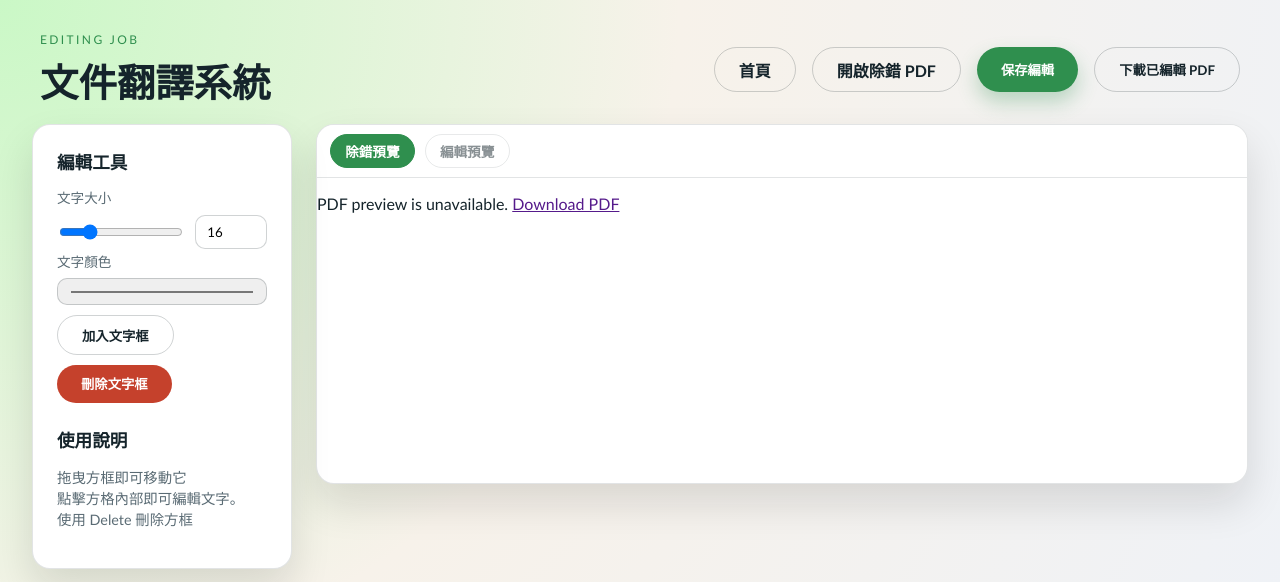
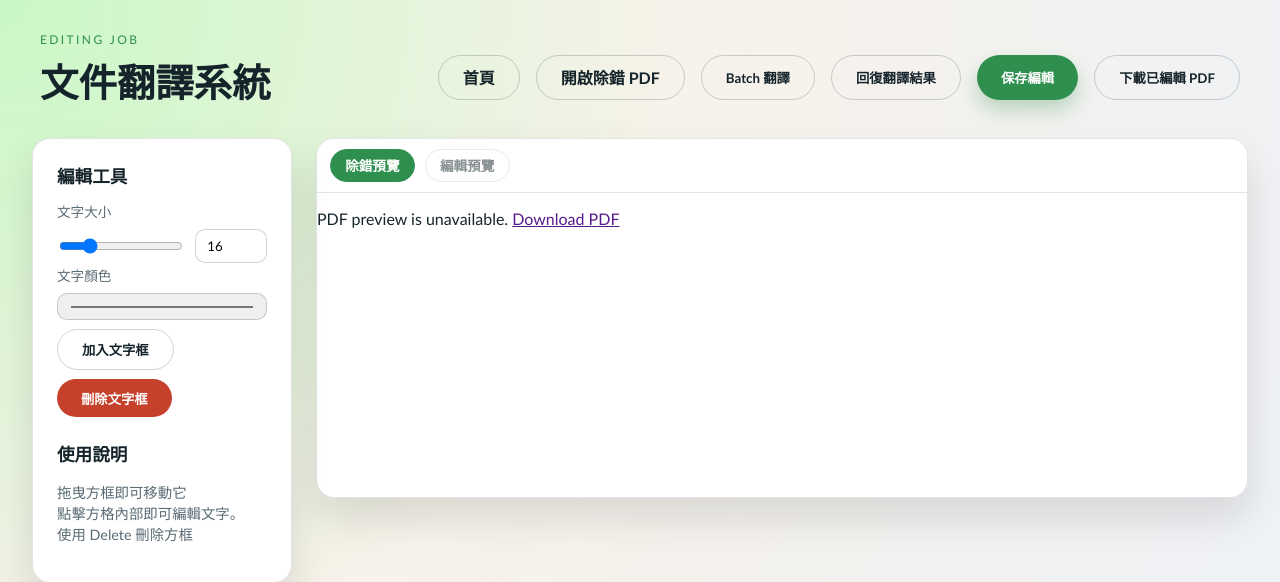
Before and after one commit to RyanHuang781245/pdf_ocr_translate, a Flask app: template templates/editor.html in a window 1280 px wide. Shown: the top 582 px of the page. Run offline with Flask 3, Linux system fonts and the light colour scheme; the template is opened without the code that fills it, so the values that code supplies are empty.

Commit message:
翻譯功能改為使用azure batch api進行批次翻譯

```diff
--- a/app.py
+++ b/app.py
@@ -1,9 +1,13 @@
 from __future__ import annotations
 
+import datetime
+import logging
 import json
 import os
 import re
 import shutil
+import threading
+import time
 import uuid
 from pathlib import Path
 from typing import Any
@@ -12,13 +16,33 @@ import fitz
 from flask import Flask, abort, jsonify, redirect, render_template, request, send_from_directory, url_for
 from werkzeug.utils import secure_filename
 
-from pipeline_ocr_overlay import run_pipeline
+from pipeline_ocr_overlay import PipelineCancelled, run_pipeline
 
 BASE_DIR = Path(__file__).resolve().parent
 OUT_ROOT = BASE_DIR / "out"
 JOB_ROOT = OUT_ROOT / "jobs"
 UPLOAD_ROOT = OUT_ROOT / "uploads"
 TRITON_URL = os.getenv("TRITON_URL", "localhost:8001")
+AZURE_BASE_URL = os.getenv("AZURE_OPENAI_BASE_URL", "https://uocp-azure-openai.openai.azure.com/openai/v1/")
+AZURE_API_KEY_ENV = os.getenv("AZURE_OPENAI_API_KEY_ENV", "UO_AZURE_OPENAI_API_KEY")
+AZURE_BATCH_MODEL = os.getenv("AZURE_BATCH_MODEL", "gpt-4o-mini-global-batch")
+AZURE_BATCH_POLL_SECONDS = float(os.getenv("AZURE_BATCH_POLL_SECONDS", "60"))
+AZURE_BATCH_COMPLETION_WINDOW = os.getenv("AZURE_BATCH_COMPLETION_WINDOW", "24h")
+AZURE_BATCH_SYSTEM_PROMPT = os.getenv(
+    "AZURE_BATCH_SYSTEM_PROMPT",
+    "\n".join(
+        [
+            "You are a professional medical device regulatory translator.",
+            "Translate the text from Chinese to English accurately and literally.",
+            "Do NOT summarize, paraphrase, explain, or add content.",
+            "Preserve all numbers, codes, references, and formatting.",
+            "Output only the translated English text.",
+        ]
+    ),
+).strip()
+BATCH_INPUT_NAME = "azure_batch_input.jsonl"
+BATCH_OUTPUT_NAME = "azure_batch_output.jsonl"
+BATCH_STATUS_NAME = "batch_status.json"
 ALLOWED_EXTENSIONS = {".pdf"}
 FONT_CANDIDATES = [
     r"C:\Windows\Fonts\msjh.ttf",
@@ -31,6 +55,12 @@ FONT_CANDIDATES = [
     r"C:\Windows\Fonts\simsun.ttc",
 ]
 app = Flask(__name__)
+logger = logging.getLogger(__name__)
+if not logging.getLogger().handlers:
+    logging.basicConfig(level=logging.INFO, format="%(asctime)s | %(levelname)s | %(message)s")
+
+ACTIVE_UPLOAD: dict[str, Any] | None = None
+ACTIVE_UPLOAD_LOCK = threading.Lock()
 
 
 def _safe_job_id(job_id: str) -> bool:
@@ -46,6 +76,47 @@ def _job_timestamp(path: Path) -> float:
         return path.stat().st_mtime
     except FileNotFoundError:
         return 0.0
+
+
+def _batch_status_path(job_dir: Path) -> Path:
+    return job_dir / BATCH_STATUS_NAME
+
+
+def _batch_config_path(job_dir: Path) -> Path:
+    return job_dir / "batch_config.json"
+
+
+def _write_batch_config(job_dir: Path, config: dict[str, Any]) -> None:
+    _batch_config_path(job_dir).write_text(json.dumps(config, ensure_ascii=False, indent=2), encoding="utf-8")
+
+
+def _load_batch_config(job_dir: Path) -> dict[str, Any] | None:
+    path = _batch_config_path(job_dir)
+    if not path.exists():
+        return None
+    try:
+        return json.loads(path.read_text(encoding="utf-8"))
+    except json.JSONDecodeError:
+        return None
+
+
+def _write_batch_status(job_dir: Path, status: str, **meta: Any) -> None:
+    payload = {
+        "status": status,
+        "updated_at": time.time(),
+        **meta,
+    }
+    _batch_status_path(job_dir).write_text(json.dumps(payload, ensure_ascii=False, indent=2), encoding="utf-8")
+
+
+def _load_batch_status(job_dir: Path) -> dict[str, Any] | None:
+    path = _batch_status_path(job_dir)
+    if not path.exists():
+        return None
+    try:
+        return json.loads(path.read_text(encoding="utf-8"))
+    except json.JSONDecodeError:
+        return None
 
 
 def _load_edits_map(job_dir: Path) -> dict[int, list[dict[str, Any]]]:
@@ -164,6 +235,239 @@ def _resolve_fontfile() -> str | None:
         if Path(candidate).exists():
             return candidate
     return None
+
+
+def _normalize_text(text: str) -> str:
+    return " ".join((text or "").strip().split())
+
+
+def _parse_batch_custom_id(custom_id: str) -> tuple[int, int] | None:
+    m = re.match(r"p(\d+)-l(\d+)$", custom_id or "")
+    if not m:
+        return None
+    return int(m.group(1)), int(m.group(2))
+
+
+def _extract_batch_translation(item: dict[str, Any]) -> str:
+    body = item.get("response", {}).get("body", {}) or {}
+    if "output_text" in body:
+        return str(body.get("output_text") or "").strip()
+    choices = body.get("choices", []) or []
+    if choices:
+        return str(choices[0].get("message", {}).get("content", "")).strip()
+    return ""
+
+
+def _poly_to_bbox(poly: list[list[float]] | None) -> dict[str, float] | None:
+    if not poly or len(poly) < 4:
+        return None
+    xs = [float(p[0]) for p in poly if isinstance(p, (list, tuple)) and len(p) >= 2]
+    ys = [float(p[1]) for p in poly if isinstance(p, (list, tuple)) and len(p) >= 2]
+    if not xs or not ys:
+        return None
+    x1, y1, x2, y2 = min(xs), min(ys), max(xs), max(ys)
+    return {"x": x1, "y": y1, "w": x2 - x1, "h": y2 - y1}
+
+
+def _get_azure_client():
+    try:
+        from dotenv import load_dotenv
+        from openai import OpenAI
+    except Exception as exc:
+        raise RuntimeError("openai and python-dotenv are required for Azure batch translation.") from exc
+
+    load_dotenv()
+    api_key = os.getenv(AZURE_API_KEY_ENV)
+    if not api_key:
+        raise RuntimeError(f"Environment variable {AZURE_API_KEY_ENV} is not set.")
+    return OpenAI(base_url=AZURE_BASE_URL, api_key=api_key)
+
+
+def _resolve_batch_prompt(target_lang: str, override: str | None = None) -> str:
+    if override:
+        return override.strip()
+    normalized = (target_lang or "").strip().lower()
+    if normalized in {"en", "english", "en-us", "en-gb"}:
+        return AZURE_BATCH_SYSTEM_PROMPT
+    return "\n".join(
+        [
+            "You are a professional translator.",
+            f"Translate the text to {target_lang} accurately and literally.",
+            "Do NOT summarize, paraphrase, explain, or add content.",
+            "Preserve all numbers, codes, references, and formatting.",
+            "Output only the translated text.",
+        ]
+    ).strip()
+
+
+def _build_batch_items(
+    ocr_pages: list[dict[str, Any]],
+    model_name: str,
+    system_prompt: str,
+) -> list[dict[str, Any]]:
+    items: list[dict[str, Any]] = []
+    for page in ocr_pages:
+        page_idx = int(page.get("page_index_0based", 0))
+        texts = page.get("rec_texts", []) or []
+        for idx, text in enumerate(texts):
+            clean = _normalize_text(text)
+            if not clean:
+                continue
+            custom_id = f"p{page_idx:04d}-l{idx:04d}"
+            items.append(
+                {
+                    "custom_id": custom_id,
+                    "method": "POST",
+                    "url": "/v1/chat/completions",
+                    "body": {
+                        "model": model_name,
+                        "messages": [
+                            {"role": "system", "content": system_prompt},
+                            {"role": "user", "content": clean},
+                        ],
+                    },
+                }
+            )
+    return items
+
+
+def _write_jsonl(path: Path, items: list[dict[str, Any]]) -> None:
+    with path.open("w", encoding="utf-8") as f:
+        for item in items:
+            f.write(json.dumps(item, ensure_ascii=False) + "\n")
+
+
+def _load_ocr_pages(job_dir: Path) -> list[dict[str, Any]]:
+    json_dir = job_dir / "ocr_json"
+    if not json_dir.exists():
+        raise FileNotFoundError(f"Missing OCR JSON directory: {json_dir}")
+    page_paths = sorted(json_dir.glob("*_res_with_pdf_coords.json"))
+    if not page_paths:
+        raise RuntimeError("No OCR JSON pages found.")
+    return [json.loads(path.read_text(encoding="utf-8")) for path in page_paths]
+
+
+def _build_translations_from_jsonl_text(raw_text: str) -> dict[str, str]:
+    translations: dict[str, str] = {}
+    for line in raw_text.splitlines():
+        if not line.strip():
+            continue
+        item = json.loads(line)
+        custom_id = item.get("custom_id", "")
+        translated = _extract_batch_translation(item)
+        if translated:
+            translations[custom_id] = translated
+    return translations
+
+
+def _build_edits_payload_from_translations(
+    ocr_pages: list[dict[str, Any]],
+    translations: dict[str, str],
+) -> dict[str, Any]:
+    pages_payload: list[dict[str, Any]] = []
+    for page in ocr_pages:
+        page_idx = int(page.get("page_index_0based", 0))
+        rec_polys = page.get("rec_polys", []) or []
+        rec_texts = page.get("rec_texts", []) or []
+        edit_texts = page.get("edit_texts", []) or []
+        boxes: list[dict[str, Any]] = []
+        for idx, poly in enumerate(rec_polys):
+            custom_id = f"p{page_idx:04d}-l{idx:04d}"
+            text = translations.get(custom_id)
+            if not text:
+                text = edit_texts[idx] if idx < len(edit_texts) else rec_texts[idx] if idx < len(rec_texts) else ""
+            text = _normalize_text(text)
+            if not text:
+                continue
+            bbox = _poly_to_bbox(poly)
+            if not bbox:
+                continue
+            boxes.append({"id": idx, "bbox": bbox, "text": text, "deleted": False})
+
+        pages_payload.append({"page_index_0based": page_idx, "boxes": boxes})
+
+    return {"pages": pages_payload}
+
+
+def _run_batch_translate_job(job_id: str, job_dir: Path, config: dict[str, Any] | None = None) -> None:
+    config = config or _load_batch_config(job_dir) or {}
+    target_lang = str(config.get("target_lang") or "en")
+    model_name = str(config.get("model") or AZURE_BATCH_MODEL)
+    system_prompt = _resolve_batch_prompt(target_lang, config.get("system_prompt"))
+    status_meta = {
+        "job_id": job_id,
+        "started_at": time.time(),
+        "model": model_name,
+        "target_lang": target_lang,
+    }
+    logger.info("Batch translate start job_id=%s target_lang=%s model=%s", job_id, target_lang, model_name)
+    _write_batch_status(job_dir, "running", **status_meta)
+    try:
+        ocr_pages = _load_ocr_pages(job_dir)
+        batch_items = _build_batch_items(ocr_pages, model_name=model_name, system_prompt=system_prompt)
+        logger.info("Batch translate collected pages=%s lines=%s", len(ocr_pages), len(batch_items))
+        if not batch_items:
+            raise RuntimeError("No OCR text lines found to translate.")
+
+        batch_input_path = job_dir / BATCH_INPUT_NAME
+        _write_jsonl(batch_input_path, batch_items)
+        logger.info("Batch translate wrote input jsonl=%s", batch_input_path.resolve())
+
+        client = _get_azure_client()
+        file_obj = client.files.create(
+            file=open(batch_input_path, "rb"),
+            purpose="batch",
+            extra_body={"expires_after": {"seconds": 1209600, "anchor": "created_at"}},
+        )
+        logger.info("Batch translate uploaded file_id=%s", file_obj.id)
+        batch = client.batches.create(
+            input_file_id=file_obj.id,
+            endpoint="chat/completions",
+            completion_window=AZURE_BATCH_COMPLETION_WINDOW,
+        )
+
+        batch_id = batch.id
+        logger.info("Batch translate created batch_id=%s", batch_id)
+        _write_batch_status(job_dir, "running", **status_meta, batch_id=batch_id)
+
+        status = batch.status
+        while status not in ("completed", "failed", "canceled", "cancelled"):
+            time.sleep(AZURE_BATCH_POLL_SECONDS)
+            batch = client.batches.retrieve(batch_id)
+            status = batch.status
+            logger.info("Batch translate poll job_id=%s batch_id=%s status=%s", job_id, batch_id, status)
+            _write_batch_status(
+                job_dir,
+                status,
+                **status_meta,
+                batch_id=batch_id,
+                last_check=datetime.datetime.now().isoformat(timespec="seconds"),
+            )
+
+        if status != "completed":
+            raise RuntimeError(f"Batch status = {status}")
+
+        output_file_id = batch.output_file_id or batch.error_file_id
+        if not output_file_id:
+            raise RuntimeError("Batch has no output_file_id/error_file_id.")
+
+        file_response = client.files.content(output_file_id)
+        raw_text = file_response.text or ""
+        (job_dir / BATCH_OUTPUT_NAME).write_text(raw_text, encoding="utf-8")
+        logger.info("Batch translate downloaded output file_id=%s", output_file_id)
+
+        translations = _build_translations_from_jsonl_text(raw_text)
+        edits_payload = _build_edits_payload_from_translations(ocr_pages, translations)
+        edits_path = job_dir / "edits.json"
+        edits_path.write_text(json.dumps(edits_payload, ensure_ascii=False, indent=2), encoding="utf-8")
+        logger.info("Batch translate wrote edits.json=%s", edits_path.resolve())
+        _apply_edits_to_pdf(job_id, job_dir, edits_payload)
+        logger.info("Batch translate wrote edited.pdf job_id=%s", job_id)
+        _write_batch_status(job_dir, "completed", **status_meta, batch_id=batch_id)
+        logger.info("Batch translate completed job_id=%s", job_id)
+    except Exception as exc:
+        logger.exception("Batch translate failed job_id=%s error=%s", job_id, exc)
+        _write_batch_status(job_dir, "failed", **status_meta, error=str(exc))
 
 
 def _load_page_transforms(job_dir: Path) -> dict[int, tuple[float, float, float, float]]:
@@ -321,26 +625,52 @@ def upload() -> str:
     end_page = int(end_page_raw) if end_page_raw else None
     enable_translate = request.form.get("translate") == "on"
     translate_target_lang = request.form.get("target_lang", "en").strip() or "en"
-    translate_model = request.form.get("model", "gpt-4o-mini").strip() or "gpt-4o-mini"
+    translate_model = request.form.get("model", AZURE_BATCH_MODEL).strip() or AZURE_BATCH_MODEL
     keep_lang = request.form.get("keep_lang", "all").strip().lower() or "all"
     if keep_lang not in {"all", "zh", "en"}:
         keep_lang = "all"
 
-    run_pipeline(
-        pdf_path=pdf_path,
-        out_root=job_dir,
-        dpi=dpi,
-        start_page=start_page,
-        end_page=end_page,
-        min_score=0.0,
-        draw_boxes=True,
-        draw_text=True,
-        enable_translate=enable_translate,
-        translate_target_lang=translate_target_lang,
-        translate_model=translate_model,
-        triton_url=TRITON_URL,
-        keep_lang=keep_lang,
-    )
+    cancel_event = threading.Event()
+    global ACTIVE_UPLOAD
+    with ACTIVE_UPLOAD_LOCK:
+        ACTIVE_UPLOAD = {"event": cancel_event, "job_id": job_id, "started_at": time.time()}
+
+    try:
+        run_pipeline(
+            pdf_path=pdf_path,
+            out_root=job_dir,
+            dpi=dpi,
+            start_page=start_page,
+            end_page=end_page,
+            min_score=0.0,
+            draw_boxes=True,
+            draw_text=True,
+            enable_translate=False,
+            translate_target_lang=translate_target_lang,
+            translate_model=translate_model,
+            triton_url=TRITON_URL,
+            keep_lang=keep_lang,
+            cancel_event=cancel_event,
+        )
+    except PipelineCancelled:
+        logger.info("Upload pipeline cancelled job_id=%s", job_id)
+        try:
+            shutil.rmtree(job_dir)
+        except Exception as exc:
+            logger.warning("Failed to delete cancelled job_dir=%s error=%s", job_dir, exc)
+        return redirect(url_for("index"))
+    finally:
+        with ACTIVE_UPLOAD_LOCK:
+            if ACTIVE_UPLOAD and ACTIVE_UPLOAD.get("job_id") == job_id:
+                ACTIVE_UPLOAD = None
+
+    if enable_translate:
+        batch_config = {
+            "target_lang": translate_target_lang,
+            "model": translate_model,
+        }
+        _write_batch_config(job_dir, batch_config)
+        threading.Thread(target=_run_batch_translate_job, args=(job_id, job_dir, batch_config), daemon=True).start()
 
     return redirect(url_for("editor", job_id=job_id))
 
@@ -386,9 +716,63 @@ def job_data(job_id: str):
         "job_id": job_id,
         "debug_pdf_url": url_for("job_file", job_id=job_id, filename="overlay_debug.pdf"),
         "edited_pdf_url": url_for("job_file", job_id=job_id, filename="edited.pdf") if edited_pdf_path.exists() else None,
+        "batch_status": _load_batch_status(job_dir),
         "pages": pages,
     }
     return jsonify(payload)
+
+
+@app.route("/api/job/<job_id>/batch-translate", methods=["POST"])
+def batch_translate(job_id: str):
+    if not _safe_job_id(job_id):
+        abort(404)
+    job_dir = _job_dir(job_id)
+    if not job_dir.exists():
+        abort(404)
+    status = _load_batch_status(job_dir)
+    if status and status.get("status") in {"running", "queued"}:
+        return jsonify({"ok": True, "status": status})
+    config = _load_batch_config(job_dir) or {}
+    threading.Thread(target=_run_batch_translate_job, args=(job_id, job_dir, config), daemon=True).start()
+    return jsonify({"ok": True, "status": {"status": "running"}})
+
+
+@app.route("/api/job/<job_id>/batch-status", methods=["GET"])
+def batch_status(job_id: str):
+    if not _safe_job_id(job_id):
+        abort(404)
+    job_dir = _job_dir(job_id)
+    if not job_dir.exists():
+        abort(404)
+    status = _load_batch_status(job_dir) or {"status": "not_started"}
+    return jsonify({"ok": True, "status": status})
+
+
+@app.route("/api/job/<job_id>/batch-restore", methods=["POST"])
+def batch_restore(job_id: str):
+    if not _safe_job_id(job_id):
+        abort(404)
+    job_dir = _job_dir(job_id)
+    if not job_dir.exists():
+        abort(404)
+    output_path = job_dir / BATCH_OUTPUT_NAME
+    if not output_path.exists():
+        return jsonify({"ok": False, "error": "Batch output not found."}), 400
+
+    try:
+        raw_text = output_path.read_text(encoding="utf-8")
+        translations = _build_translations_from_jsonl_text(raw_text)
+        ocr_pages = _load_ocr_pages(job_dir)
+        edits_payload = _build_edits_payload_from_translations(ocr_pages, translations)
+        edits_path = job_dir / "edits.json"
+        edits_path.write_text(json.dumps(edits_payload, ensure_ascii=False, indent=2), encoding="utf-8")
+        _apply_edits_to_pdf(job_id, job_dir, edits_payload)
+        logger.info("Batch translate restored edits.json job_id=%s", job_id)
+    except Exception as exc:
+        logger.exception("Batch translate restore failed job_id=%s error=%s", job_id, exc)
+        return jsonify({"ok": False, "error": str(exc)}), 500
+
+    return jsonify({"ok": True})
 
 
 @app.route("/api/jobs", methods=["GET"])
@@ -471,5 +855,18 @@ def job_file(job_id: str, filename: str):
     return send_from_directory(job_dir, filename)
 
 
+@app.route("/api/upload-cancel", methods=["POST"])
+def cancel_upload():
+    global ACTIVE_UPLOAD
+    with ACTIVE_UPLOAD_LOCK:
+        active = ACTIVE_UPLOAD
+    if not active:
+        return jsonify({"ok": False, "status": "idle"})
+    event = active.get("event")
+    if event is not None:
+        event.set()
+    return jsonify({"ok": True, "job_id": active.get("job_id")})
+
+
 if __name__ == "__main__":
-    app.run(port=5001, debug=True)
+    app.run(port=5001, debug=True, threaded=True)
--- a/pipeline_ocr_overlay.py
+++ b/pipeline_ocr_overlay.py
@@ -205,7 +205,7 @@ def run_layout_parsing_predict(
 # -----------------------------
 # Helpers from PPStructure flow
 # -----------------------------
-TEXT_BLOCK_LABELS = {"text", "doc_title", "vision_footnote", "paragraph_title"}
+TEXT_BLOCK_LABELS = {"text", "doc_title", "vision_footnote", "paragraph_title", "figure_title"}
 def poly_to_bbox(poly: list[list[float]]) -> list[float]:
     xs = [p[0] for p in poly]
     ys = [p[1] for p in poly]
@@ -947,6 +947,8 @@ def run_pipeline(
 
     per_page_with_coords_jsons = sorted(per_page_with_coords_jsons)
     debug_pdf = out_root / "overlay_debug.pdf"
+    if cancel_event is not None and cancel_event.is_set():
+        raise PipelineCancelled("Cancelled before overlay.")
     if progress_cb:
         progress_cb("overlay", 0, 1, "Building overlay PDF")
     overlay_debug_pdf(
--- a/static/app.css
+++ b/static/app.css
@@ -481,6 +481,10 @@ button.primary:hover {
   max-width: 320px;
 }
 
+.loading-card button {
+  margin-top: 0.8rem;
+}
+
 .spinner {
   width: 44px;
   height: 44px;
--- a/static/app.js
+++ b/static/app.js
@@ -19,6 +19,8 @@ const deleteBtn = document.getElementById("deleteBox");
 const addBoxBtn = document.getElementById("addBox");
 const saveBtn = document.getElementById("saveBtn");
 const downloadBtn = document.getElementById("downloadBtn");
+const batchTranslateBtn = document.getElementById("batchTranslateBtn");
+const batchRestoreBtn = document.getElementById("batchRestoreBtn");
 const pagesEl = document.getElementById("pages");
 const editedLink = document.getElementById("editedPdfLink");
 const previewEl = document.getElementById("pdfPreview");
@@ -30,6 +32,32 @@ function setStatus(message) {
   if (statusEl) {
     statusEl.textContent = message;
   }
+}
+
+function setBatchButtonState(status) {
+  if (!batchTranslateBtn) return;
+  if (status === "running" || status === "queued") {
+    batchTranslateBtn.disabled = true;
+    batchTranslateBtn.textContent = "Batch 翻譯中...";
+  } else {
+    batchTranslateBtn.disabled = false;
+    batchTranslateBtn.textContent = "Batch 翻譯";
+  }
+}
+
+function renderBatchStatus(status) {
+  if (!status || !statusEl) return;
+  const label = status.status || "unknown";
+  if (label === "completed") {
+    setStatus("Batch 翻譯完成，已更新編輯內容。");
+  } else if (label === "running" || label === "queued") {
+    setStatus("Batch 翻譯進行中...");
+  } else if (label === "failed") {
+    setStatus(`Batch 翻譯失敗：${status.error || "unknown error"}`);
+  } else {
+    setStatus("Ready.");
+  }
+  setBatchButtonState(label);
 }
 
 function boxKey(pageIdx, boxIdx) {
@@ -656,6 +684,38 @@ function buildSavePayload() {
   };
 }
 
+async function loadJobData(jobId) {
+  setStatus("Loading OCR data...");
+  const res = await fetch(`/api/job/${jobId}`);
+  if (!res.ok) {
+    setStatus("Failed to load job data.");
+    return null;
+  }
+  const data = await res.json();
+  buildState(data);
+  renderPages();
+  updateEditedLink(data.edited_pdf_url);
+  if (previewEditedBtn) {
+    previewEditedBtn.disabled = !data.edited_pdf_url;
+  }
+  renderBatchStatus(data.batch_status);
+  return data;
+}
+
+async function pollBatchStatus(jobId) {
+  const res = await fetch(`/api/job/${jobId}/batch-status`);
+  if (!res.ok) return null;
+  const payload = await res.json();
+  const status = payload.status || { status: "unknown" };
+  renderBatchStatus(status);
+  if (status.status === "running" || status.status === "queued") {
+    setTimeout(() => pollBatchStatus(jobId), 5000);
+  } else if (status.status === "completed") {
+    await loadJobData(jobId);
+  }
+  return status;
+}
+
 async function saveEdits(shouldDownload = false) {
   const jobId = document.body.dataset.jobId;
   if (!jobId) return;
@@ -790,6 +850,49 @@ function bindControls() {
     });
   }
 
+  if (batchTranslateBtn) {
+    batchTranslateBtn.addEventListener("click", async (event) => {
+      event.preventDefault();
+      const jobId = document.body.dataset.jobId;
+      if (!jobId) return;
+      setBatchButtonState("running");
+      setStatus("啟動 Batch 翻譯...");
+      try {
+        const res = await fetch(`/api/job/${jobId}/batch-translate`, { method: "POST" });
+        if (!res.ok) {
+          setStatus("Batch 翻譯啟動失敗。");
+          setBatchButtonState("failed");
+          return;
+        }
+        setTimeout(() => pollBatchStatus(jobId), 3000);
+      } catch (error) {
+        setStatus("Batch 翻譯啟動失敗。");
+        setBatchButtonState("failed");
+      }
+    });
+  }
+
+  if (batchRestoreBtn) {
+    batchRestoreBtn.addEventListener("click", async (event) => {
+      event.preventDefault();
+      const jobId = document.body.dataset.jobId;
+      if (!jobId) return;
+      setStatus("回復翻譯結果中...");
+      try {
+        const res = await fetch(`/api/job/${jobId}/batch-restore`, { method: "POST" });
+        const body = await res.json().catch(() => ({}));
+        if (!res.ok) {
+          setStatus(body.error ? `回復失敗：${body.error}` : "回復失敗。");
+          return;
+        }
+        await loadJobData(jobId);
+        setStatus("已回復翻譯結果。");
+      } catch (error) {
+        setStatus("回復失敗。");
+      }
+    });
+  }
+
   document.addEventListener("keydown", (event) => {
     if (event.key !== "Delete") return;
     const target = event.target;
@@ -804,24 +907,12 @@ async function init() {
   const jobId = document.body.dataset.jobId;
   if (!jobId) return;
   bindControls();
-  setStatus("Loading OCR data...");
-  const res = await fetch(`/api/job/${jobId}`);
-  if (!res.ok) {
-    setStatus("Failed to load job data.");
-    return;
+  const data = await loadJobData(jobId);
+  if (!data) return;
+  const status = data.batch_status?.status;
+  if (status === "running" || status === "queued") {
+    setTimeout(() => pollBatchStatus(jobId), 5000);
   }
-  const data = await res.json();
-  buildState(data);
-  renderPages();
-  updateEditedLink(data.edited_pdf_url);
-  if (previewEditedBtn) {
-    if (data.edited_pdf_url) {
-      previewEditedBtn.disabled = false;
-    } else {
-      previewEditedBtn.disabled = true;
-    }
-  }
-  setStatus("Ready.");
 }
 
 if (document.body.classList.contains("editor")) {
--- a/templates/editor.html
+++ b/templates/editor.html
@@ -11,11 +11,14 @@
       <div>
         <p class="eyebrow">Editing job</p>
         <h1>文件翻譯系統</h1>
+        <p id="status" class="hint"></p>
       </div>
       <div class="topbar-actions">
         <a class="ghost" href="{{ url_for('index') }}">首頁</a>
         <a id="editedPdfLink" class="ghost" href="#" target="_blank" rel="noopener" style="display:none">開啟已編輯 PDF</a>
         <a class="ghost" href="{{ debug_pdf_url }}" target="_blank" rel="noopener">開啟除錯 PDF</a>
+        <button id="batchTranslateBtn" class="ghost">Batch 翻譯</button>
+        <button id="batchRestoreBtn" class="ghost">回復翻譯結果</button>
         <button id="saveBtn" class="primary">保存編輯</button>
         <button id="downloadBtn" class="ghost">下載已編輯 PDF</button>
       </div>
```
Also changed, not shown: templates/index.html (+20 -3 lines).
